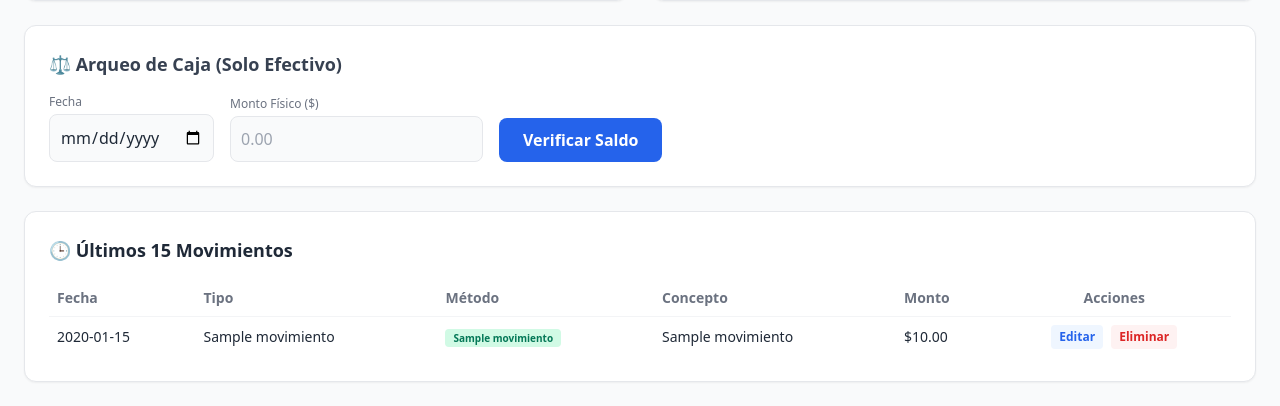
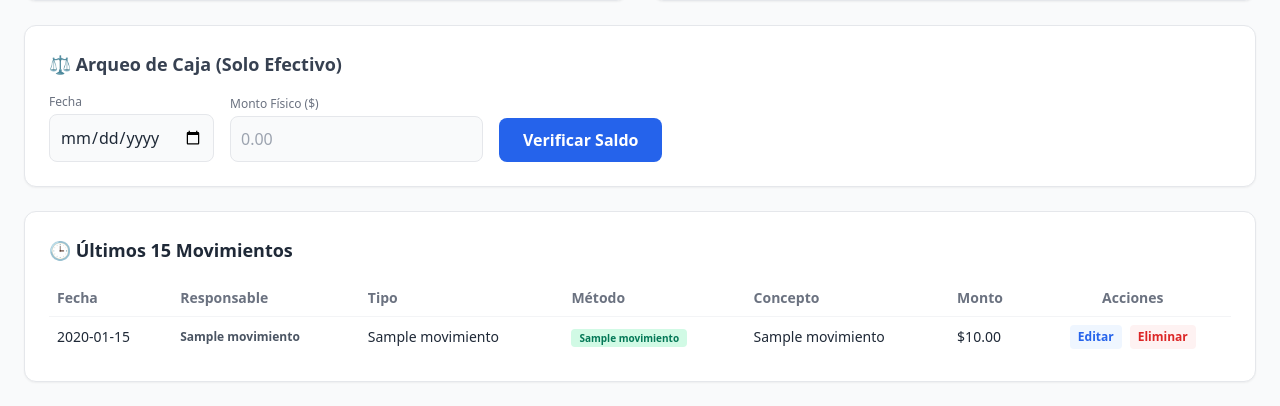
Before and after one commit to xlink1729-cloud/Caja-clinica, a Python web app: template templates/control_caja.html in a window 1280 px wide. Shown: the part 488-894 px from the top of the page. Run offline with Jinja, Linux system fonts and the light colour scheme; the template is opened without the code that fills it: most values are stand-ins (such as "Sample title", 1, 10 or a date in 2020); some libraries are stand-ins or nearby versions.

Commit message:
Update control_caja.html

```diff
--- a/templates/control_caja.html
+++ b/templates/control_caja.html
@@ -78,13 +78,20 @@
                 <table class="w-full text-sm">
                     <thead>
                         <tr class="text-gray-500 text-left">
-                            <th class="p-2">Fecha</th><th class="p-2">Tipo</th><th class="p-2">Método</th><th class="p-2">Concepto</th><th class="p-2">Monto</th><th class="p-2 text-center">Acciones</th>
+                            <th class="p-2">Fecha</th>
+                            <th class="p-2">Responsable</th>
+                            <th class="p-2">Tipo</th>
+                            <th class="p-2">Método</th>
+                            <th class="p-2">Concepto</th>
+                            <th class="p-2">Monto</th>
+                            <th class="p-2 text-center">Acciones</th>
                         </tr>
                     </thead>
                     <tbody>
                         {% for m in movimientos %}
                         <tr class="border-t border-gray-100">
                             <td class="p-2">{{ m[5].strftime('%Y-%m-%d') }}</td>
+                            <td class="p-2 font-bold text-gray-600 text-xs">{{ m[8] }}</td>
                             <td class="p-2">{{ m[1] }}</td>
                             <td class="p-2">
                                 <span class="text-[10px] font-bold px-2 py-0.5 rounded
```
